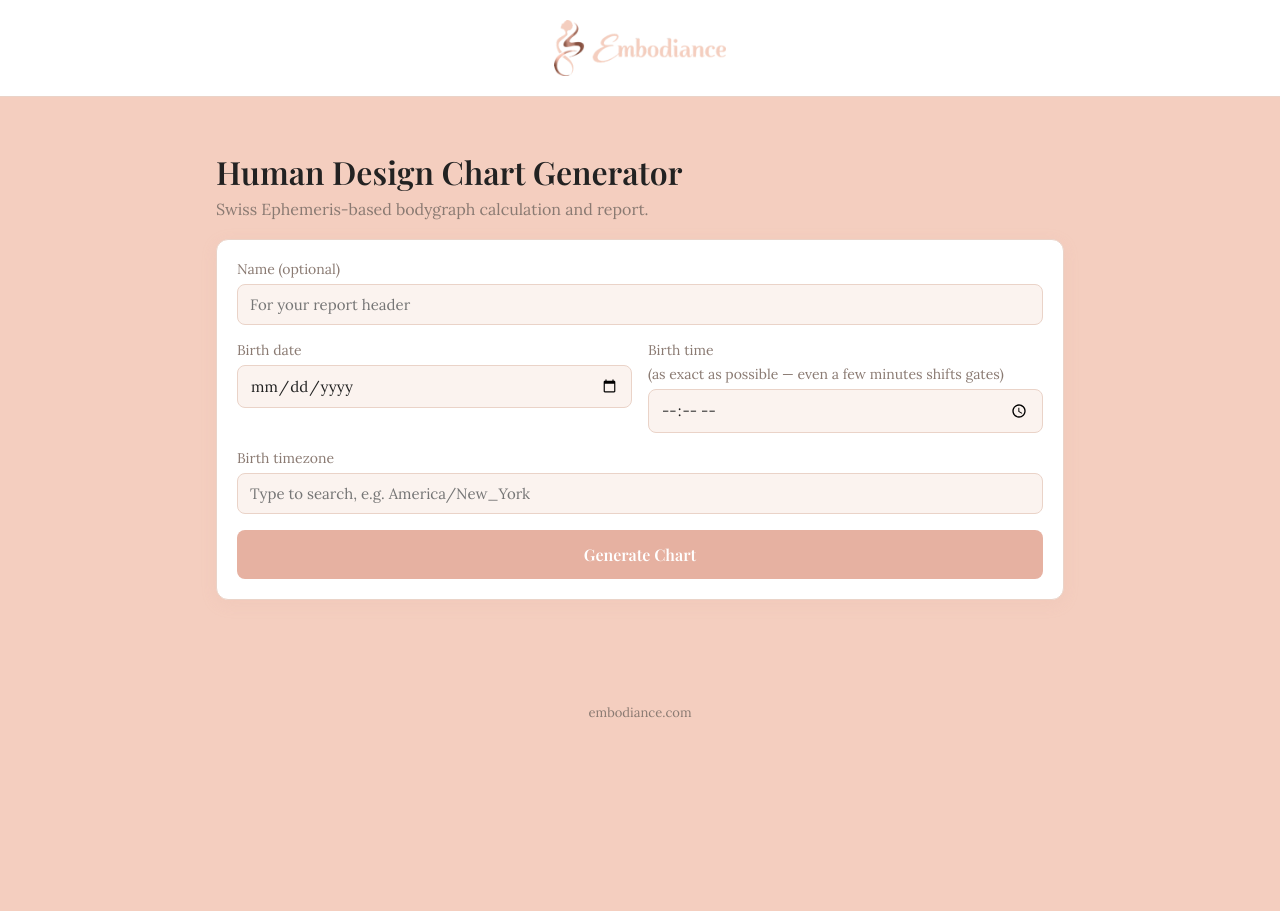
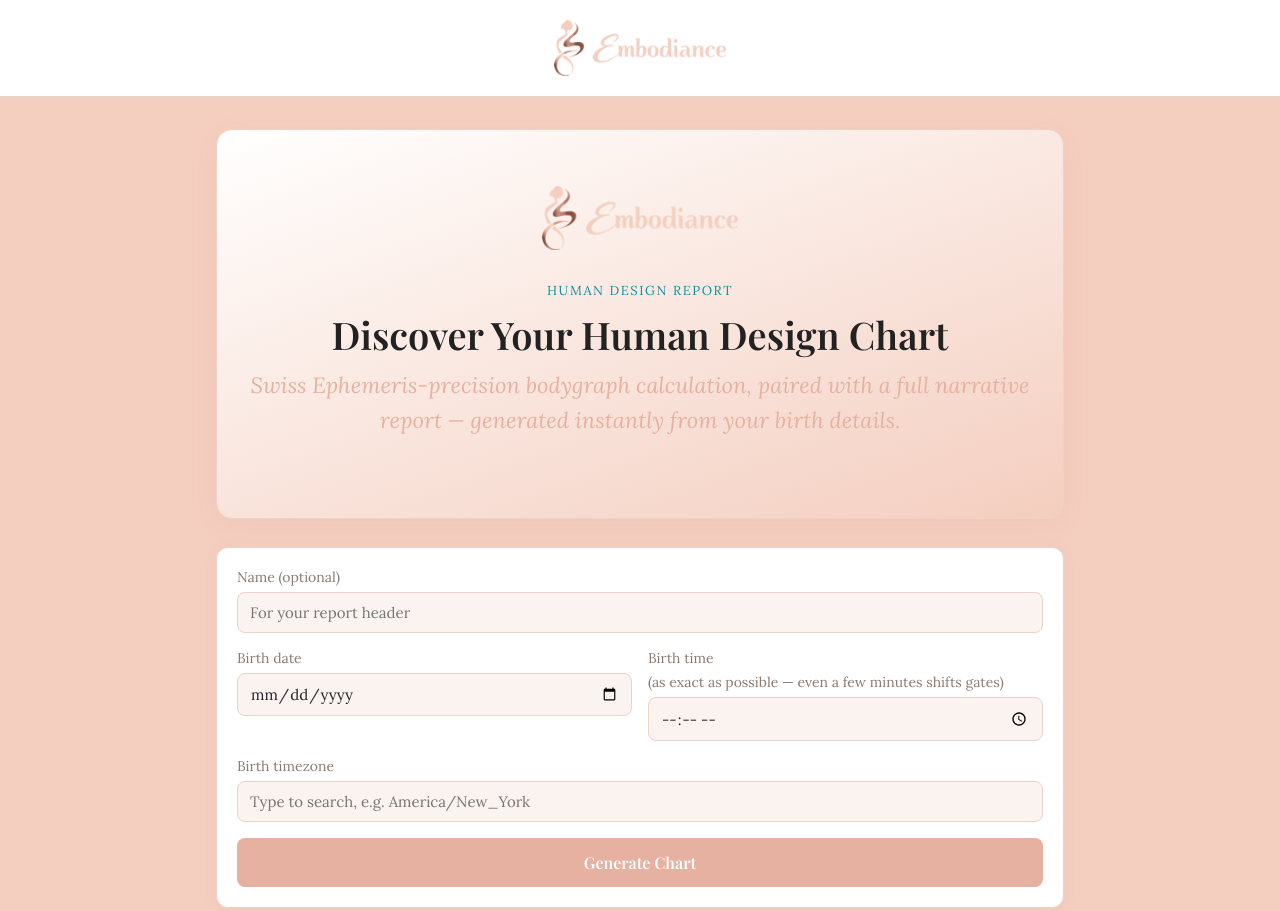
Before and after one commit to roselle-anne/Human-Design, a website: page public/index.html in a window 1280 px wide. Shown: the top 911 px of the page. Before the commit the page ends 841 px from the top, so only its background shows below. Drawn offline with nearby package versions, Linux system fonts and the light colour scheme; no server answers; a web font is replaced by a local one.

Commit message:
Add a branded title-page hero to the generator landing page
Reuses the same title-page treatment already used on the on-screen
report cover (logo, eyebrow, gradient card) so the calculator's landing
page gets a proper title page instead of a plain h1/subtitle.

Co-Authored-By: Claude Sonnet 5 <noreply@anthropic.com>

```diff
--- a/public/index.html
+++ b/public/index.html
@@ -16,8 +16,12 @@
   </header>
 
   <main>
-    <h1>Human Design Chart Generator</h1>
-    <p class="subtitle">Swiss Ephemeris-based bodygraph calculation and report.</p>
+    <div class="title-page landing-hero">
+      <img src="assets/logo-horizontal-color.png" alt="Embodiance" class="title-logo" />
+      <div class="title-eyebrow">Human Design Report</div>
+      <h1 class="report-title">Discover Your Human Design Chart</h1>
+      <p class="report-subject">Swiss Ephemeris-precision bodygraph calculation, paired with a full narrative report — generated instantly from your birth details.</p>
+    </div>
 
     <form id="birth-form">
       <label>
```
